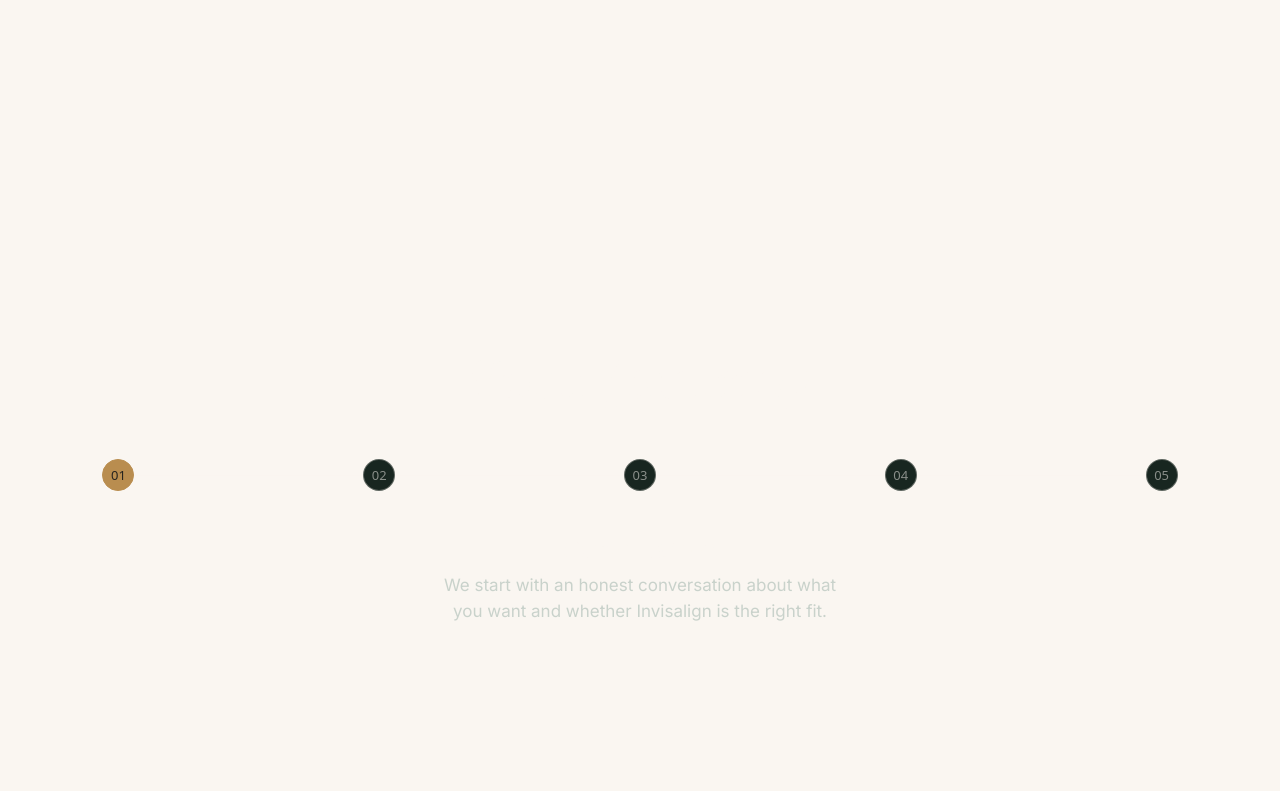
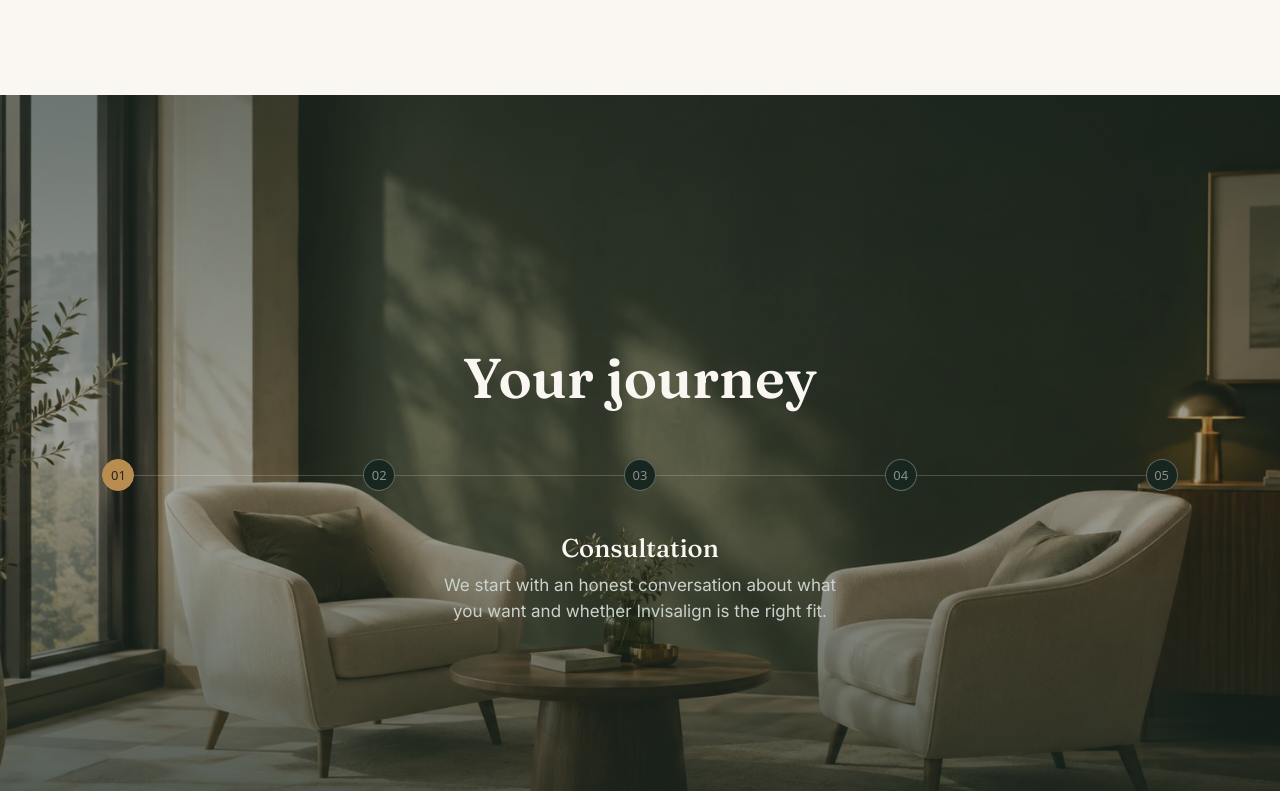
Before and after one commit to SadafNemani/noor-dental-studio, a Next.js app: page /en/your-care/invisalign in a window 1280 px wide. Shown: the part 606-1397 px from the top of the page. Built offline with nearby package versions, Linux system fonts and the light colour scheme; a web font is replaced by a local one.

Commit message:
feat: added image layer into journey section for background of each step

```diff
--- a/src/components/journey/JourneyBackdrop.tsx
+++ b/src/components/journey/JourneyBackdrop.tsx
@@ -0,0 +1,27 @@
+import { cn } from "@/lib/cn";
+
+export default function JourneyBackdrop({
+  images,
+  activeIndex,
+}: {
+  images: readonly string[];
+  activeIndex: number;
+}) {
+  return (
+    <div aria-hidden="true" className="bg-pine-deep absolute inset-0 overflow-hidden">
+      {images.map((src, i) => (
+        <div
+          key={src}
+          className={cn(
+            "absolute inset-0 bg-cover bg-center transition-[opacity,transform] duration-1400 ease-out motion-reduce:transition-none",
+            i === activeIndex && "scale-100 opacity-100",
+            i < activeIndex && "scale-[1.15] opacity-0",
+            i > activeIndex && "scale-[0.92] opacity-0"
+          )}
+          style={{ backgroundImage: `url(${src})` }}
+        />
+      ))}
+      <div className="from-pine-deep/85 via-pine-deep/40 to-pine-deep/60 absolute inset-0 bg-linear-to-t" />
+    </div>
+  );
+}
--- a/src/components/journey/StepJourney.tsx
+++ b/src/components/journey/StepJourney.tsx
@@ -13,6 +13,7 @@ import { useNavEnvironment } from "@/context/NavEnvironmentContext";
 import { journeySteps } from "@/data/invisalignJourney";
 import Heading from "../typography/Heading";
 import { cn } from "@/lib/cn";
+import JourneyBackdrop from "./JourneyBackdrop";
 
 gsap.registerPlugin(ScrollTrigger);
 
@@ -69,8 +70,17 @@ export default function StepJourney() {
     <div
       ref={sectionRef}
       dir={isRTL ? "rtl" : "ltr"}
-      className={cn("flex flex-col justify-center px-[8vw]", !prefersReducedMotion && "h-screen")}
+      className={cn(
+        "relative flex flex-col justify-center overflow-hidden px-[8vw]",
+        !prefersReducedMotion && "h-screen"
+      )}
     >
+      <JourneyBackdrop
+        images={journeySteps.map((s) => s.image)}
+        activeIndex={prefersReducedMotion ? total - 1 : activeIndex}
+      />
+
+      <div className="relative z-10 flex flex-col">
         <Heading size="h2" className="text-ivory mb-16 text-center">
           {t("heading")}
         </Heading>
@@ -147,5 +157,6 @@ export default function StepJourney() {
           </AnimatePresence>
         </div>
       </div>
+    </div>
   );
 }
```
Lines whose indentation alone changed are shown as unchanged.
